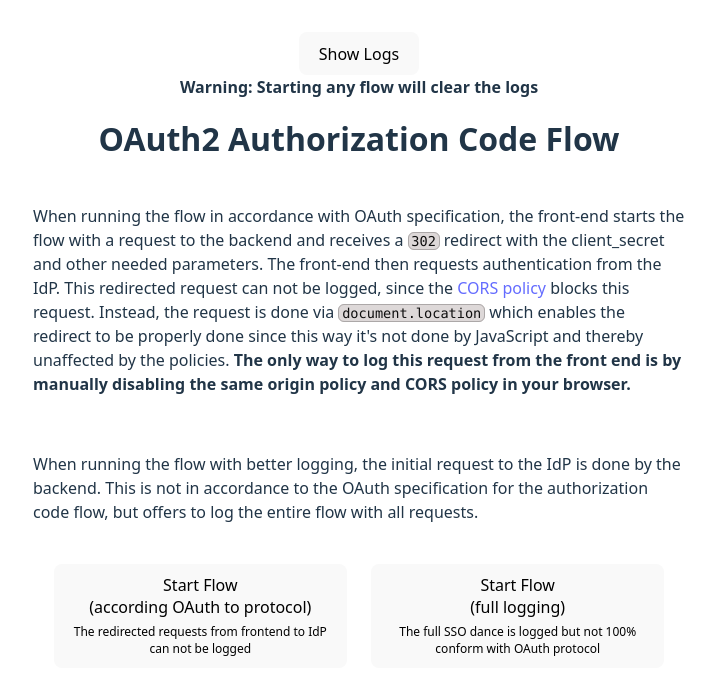
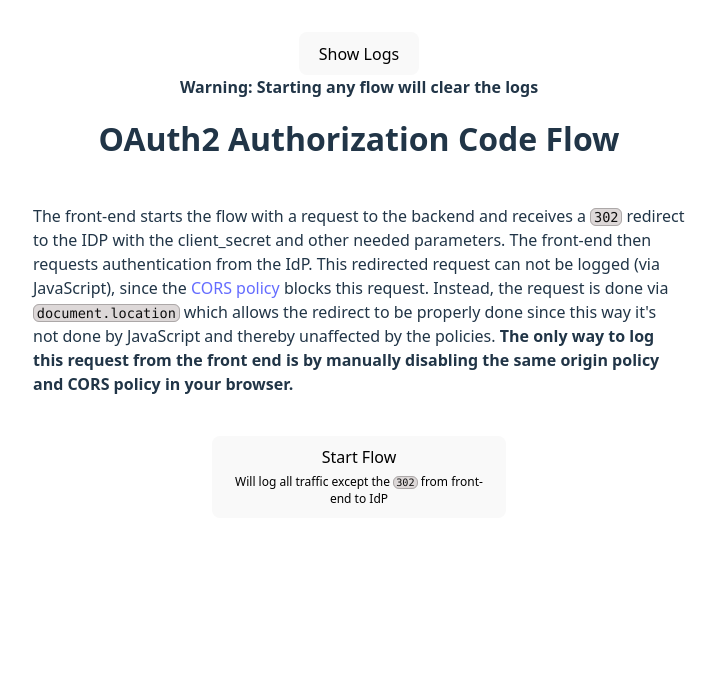
Before and after one commit to 0xBigfish/SSO-MA-Challenge, a Vue app in the folder frontend/: page / in a window 1280 px wide. Shown: the top 694 px of the page, without its empty margins (281-997 px from the left). Built offline with nearby package versions, Linux system fonts and the light colour scheme; the HTML template or start-up script is replaced by a standard one.

Commit message:
remove second button
Doesn't work anyway maybe add it back later, probably not

```diff
--- a/frontend/src/views/AuthorizationCode.vue
+++ b/frontend/src/views/AuthorizationCode.vue
@@ -2,30 +2,20 @@
   <div class="page-container">
     <h1>OAuth2 Authorization Code Flow</h1>
     <p>
-      When running the flow in accordance with OAuth specification, the front-end starts the flow with a request to the
-      backend and receives a <code>302</code> redirect with the client_secret and other needed parameters. The
-      front-end then requests authentication from the IdP.
-      This redirected request can not be logged, since the
+      The front-end starts the flow with a request to the
+      backend and receives a <code>302</code> redirect to the IDP with the client_secret and other needed parameters.
+      The front-end then requests authentication from the IdP.
+      This redirected request can not be logged (via JavaScript), since the
       <a href="https://developer.mozilla.org/en-US/docs/Web/HTTP/Guides/CORS">CORS policy</a> blocks this request.
-      Instead, the request is done via <code>document.location</code> which enables the redirect to be properly done
+      Instead, the request is done via <code>document.location</code> which allows the redirect to be properly done
       since this way it's not done by JavaScript and thereby unaffected by the policies.
       <b>The only way to log this request from the front end is by manually disabling the same origin policy
         and CORS policy in your browser.</b>
     </p>
-    <p>
-      When running the flow with better logging, the initial request to the IdP is done by the backend. This is not
-      in accordance to the OAuth specification for the authorization code flow, but offers to log the entire flow with
-      all requests.</p>
     <div class="button-wrapper">
-      <button @click="startFrontendRedirect">
+      <button @click="requestUserDataViaBackend">
         Start Flow <br>
-        (according OAuth to protocol) <br>
-        <small>The redirected requests from frontend to IdP can not be logged</small>
-      </button>
-      <button @click="startBackendRedirect">
-        Start Flow <br>
-        (full logging)<br>
-        <small>The full SSO dance is logged but not 100% conform with OAuth protocol</small>
+        <small>Will log all traffic except the <code>302</code> from front-end to IdP</small>
       </button>
     </div>
   </div>
@@ -35,8 +25,9 @@
 import {BACKEND_BASE_URL} from "../config.js";
 import axiosWithLogging from '../utils/axiosWithLogging.js';
 
-function startFrontendRedirect() {
-  axiosWithLogging.get(BACKEND_BASE_URL + '/auth-code', {
+function requestUserDataViaBackend() {
+  const requestUrl = BACKEND_BASE_URL + '/auth-code';
+  axiosWithLogging.get(requestUrl, {
         headers: {
           'X-Info': '####### The redirect to this request will most likely be blocked by CORS. If so, a second request will be send. #######'
         }
@@ -46,23 +37,9 @@ function startFrontendRedirect() {
       .catch(() => {
         axiosWithLogging.get(BACKEND_BASE_URL +'/PREVIOUS-REQUEST-BLOCKED-BY-CORS', {})
             .catch(() => {
-              document.location = BACKEND_BASE_URL + '/auth-code'
+              document.location = requestUrl
             })
       });
-}
-
-async function startBackendRedirect() {
-  const res = await fetch(BACKEND_BASE_URL + '/auth-code/redirect-logging', {
-    redirect: 'manual'
-  });
-
-  console.log(res)
-  const location = res.headers.get('Location');
-  if (location) {
-    window.location.href = location;
-  } else {
-    console.error('No redirect location found in response.');
-  }
 }
 </script>
 <style>
```
